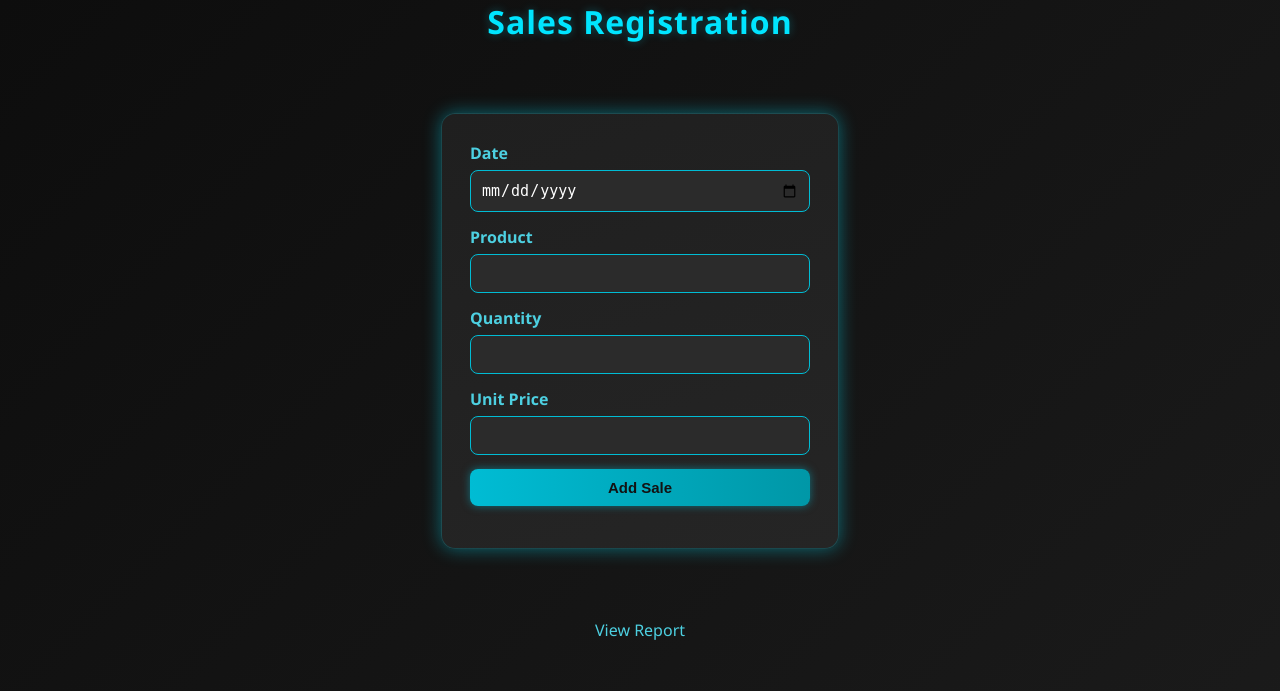
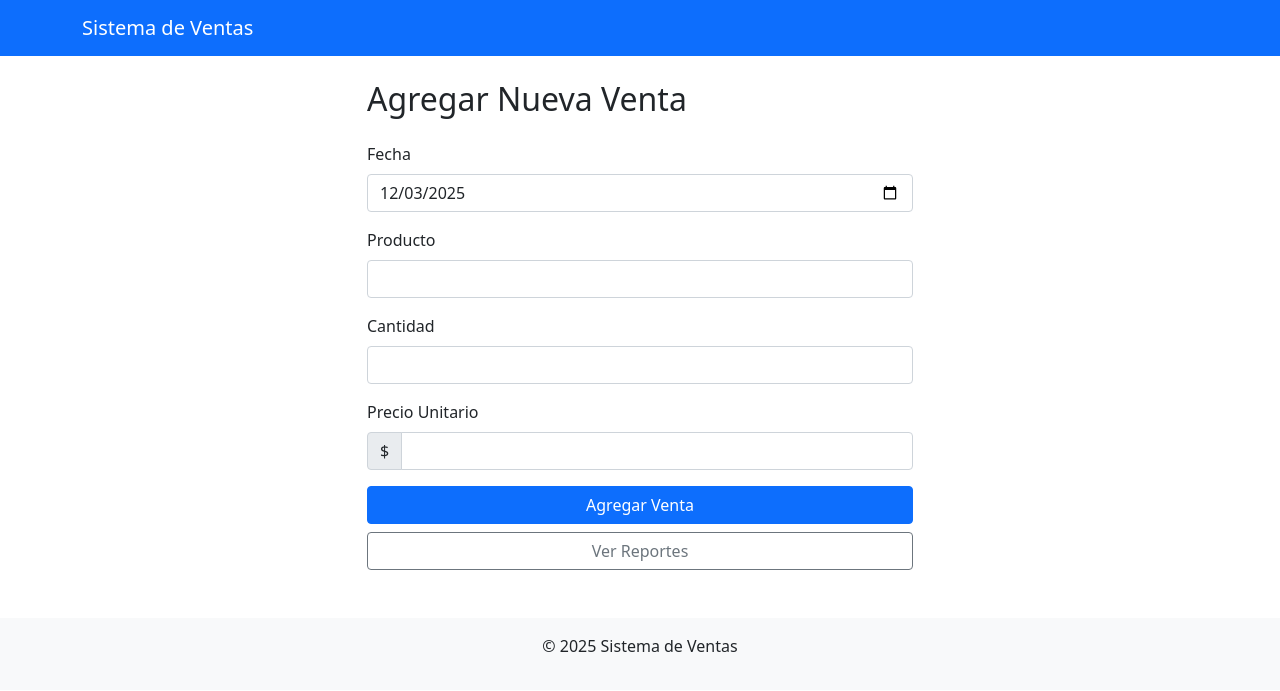
Before and after one commit to bracvo/flask-ventas, a Flask app: page / in a window 1280 px wide. Shown: the top 691 px of the page. Run offline with Flask 3, Linux system fonts and the light colour scheme.

Commit message:
feat: versión completa mejorada del sistema de ventas
- Corrección de errores 'zip is undefined'
- Sistema de backup automático
- API RESTful integrada
- Estadísticas detalladas
- Mejor validación de datos
- Templates actualizados

```diff
--- a/app.py
+++ b/app.py
@@ -1,86 +1,293 @@
-from flask import Flask, render_template, request, redirect, url_for
+from flask import Flask, render_template, request, redirect, url_for, flash, jsonify
 import pandas as pd
 import os
+from datetime import datetime, date
+import logging
+from typing import Dict, List, Optional, Tuple
+from dataclasses import dataclass
 
+# Configuración
 app = Flask(__name__)
+app.secret_key = os.environ.get('SECRET_KEY', 'dev-secret-key-123')
 SALES_FILE = 'sales.xlsx'
+BACKUP_DIR = 'backups'
+REQUIRED_COLUMNS = ['Date', 'Product', 'Quantity', 'Unit Price']
 
-def create_empty_file():
-    """Create an empty Excel file with the correct columns if it doesn’t exist."""
-    if not os.path.exists(SALES_FILE):
-        df = pd.DataFrame(columns=['Date', 'Product', 'Quantity', 'Unit Price'])
-        df.to_excel(SALES_FILE, index=False)
+# Configurar logging
+logging.basicConfig(level=logging.INFO)
+logger = logging.getLogger(__name__)
 
+# Modelos de datos
+@dataclass
+class SaleRecord:
+    """Clase para representar un registro de venta"""
+    date: str
+    product: str
+    quantity: int
+    unit_price: float
+
+    def to_dict(self) -> Dict:
+        """Convertir a diccionario"""
+        return {
+            'Date': self.date,
+            'Product': self.product,
+            'Quantity': self.quantity,
+            'Unit Price': self.unit_price
+        }
+
+    @property
+    def total(self) -> float:
+        """Calcular el total de la venta"""
+        return self.quantity * self.unit_price
+
+class SalesDataManager:
+    """Gestor de datos de ventas"""
+
+    def __init__(self, file_path: str):
+        self.file_path = file_path
+        self.ensure_file_exists()
+
+    def ensure_file_exists(self) -> None:
+        """Crear archivo si no existe"""
+        if not os.path.exists(self.file_path):
+            # Solo crear directorios si la ruta contiene subdirectorios
+            dir_path = os.path.dirname(self.file_path)
+            if dir_path and not os.path.exists(dir_path):
+                os.makedirs(dir_path, exist_ok=True)
+
+            df = pd.DataFrame(columns=REQUIRED_COLUMNS)
+            df.to_excel(self.file_path, index=False)
+            logger.info(f"Archivo creado: {self.file_path}")
+
+    def read_data(self) -> pd.DataFrame:
+        """Leer datos del archivo"""
+        try:
+            df = pd.read_excel(self.file_path, engine='openpyxl')
+            # Validar columnas requeridas
+            for col in REQUIRED_COLUMNS:
+                if col not in df.columns:
+                    raise ValueError(f"Columna faltante: {col}")
+            return df
+        except Exception as e:
+            logger.error(f"Error leyendo archivo: {e}")
+            return pd.DataFrame(columns=REQUIRED_COLUMNS)
+
+    def add_sale(self, sale: SaleRecord) -> bool:
+        """Agregar una nueva venta"""
+        try:
+            df = self.read_data()
+
+            # Validar datos
+            if not self._validate_sale_data(sale):
+                return False
+
+            # Agregar nuevo registro
+            new_row = sale.to_dict()
+            df = pd.concat([df, pd.DataFrame([new_row])], ignore_index=True)
+
+            # Guardar
+            df.to_excel(self.file_path, index=False)
+
+            # Crear backup periódico
+            self._create_backup_if_needed()
+
+            logger.info(f"Venta agregada: {sale.product} - Cantidad: {sale.quantity}")
+            return True
+
+        except Exception as e:
+            logger.error(f"Error agregando venta: {e}")
+            return False
+
+    def _validate_sale_data(self, sale: SaleRecord) -> bool:
+        """Validar datos de la venta"""
+        try:
+            # Validar fecha
+            datetime.strptime(sale.date, '%Y-%m-%d')
+
+            # Validar cantidades
+            if sale.quantity <= 0:
+                raise ValueError("La cantidad debe ser mayor a 0")
+
+            if sale.unit_price <= 0:
+                raise ValueError("El precio unitario debe ser mayor a 0")
+
+            return True
+
+        except ValueError as e:
+            logger.warning(f"Datos inválidos: {e}")
+            return False
+
+    def _create_backup_if_needed(self) -> None:
+        """Crear backup del archivo"""
+        try:
+            # Asegurar que existe el directorio de backups
+            if not os.path.exists(BACKUP_DIR):
+                os.makedirs(BACKUP_DIR, exist_ok=True)
+
+            today = date.today().isoformat()
+            backup_file = os.path.join(BACKUP_DIR, f"sales_backup_{today}.xlsx")
+
+            # Crear backup solo una vez al día
+            if not os.path.exists(backup_file):
+                import shutil
+                shutil.copy2(self.file_path, backup_file)
+                logger.info(f"Backup creado: {backup_file}")
+
+        except Exception as e:
+            logger.error(f"Error creando backup: {e}")
+
+    def get_sales_summary(self) -> Dict:
+        """Obtener resumen de ventas"""
+        df = self.read_data()
+
+        if df.empty:
+            return {
+                'total_sales': 0,
+                'best_selling_product': 'No hay datos',
+                'daily_sales': {'dates': [], 'totals': []},
+                'sales_by_product': [],
+                'all_sales': [],
+                'stats': {
+                    'total_transactions': 0,
+                    'avg_sale_value': 0,
+                    'total_quantity': 0,
+                    'unique_products': 0
+                }
+            }
+
+        # Limpiar y preparar datos
+        df['Quantity'] = pd.to_numeric(df['Quantity'], errors='coerce').fillna(0)
+        df['Unit Price'] = pd.to_numeric(df['Unit Price'], errors='coerce').fillna(0)
+        df['Total Sale'] = df['Quantity'] * df['Unit Price']
+        df['Date'] = pd.to_datetime(df['Date'], errors='coerce')
+
+        # Calcular estadísticas
+        total_sales = float(df['Total Sale'].sum())
+
+        # Mejor producto vendido por cantidad
+        product_sales = df.groupby('Product')['Quantity'].sum()
+        best_selling_product = product_sales.idxmax() if not product_sales.empty else 'N/A'
+
+        # Ventas diarias
+        daily_sales = df.groupby(df['Date'].dt.date)['Total Sale'].sum().sort_index()
+
+        # Ventas por producto
+        sales_by_product = df.groupby('Product').agg({
+            'Quantity': 'sum',
+            'Total Sale': 'sum'
+        }).reset_index()
+
+        # Todas las ventas para la tabla detallada
+        all_sales = []
+        for _, row in df.iterrows():
+            all_sales.append({
+                'date': row['Date'].strftime('%Y-%m-%d') if hasattr(row['Date'], 'strftime') else str(row['Date']),
+                'product': row['Product'],
+                'quantity': int(row['Quantity']),
+                'unit_price': float(row['Unit Price']),
+                'total': float(row['Total Sale'])
+            })
+
+        # Estadísticas adicionales
+        avg_sale_value = float(df['Total Sale'].mean()) if not df.empty else 0
+        total_quantity = int(df['Quantity'].sum())
+
+        return {
+            'total_sales': round(total_sales, 2),
+            'best_selling_product': best_selling_product,
+            'daily_sales': {
+                'dates': [d.isoformat() for d in daily_sales.index],
+                'totals': [round(float(x), 2) for x in daily_sales.values]
+            },
+            'sales_by_product': [
+                {
+                    'product': row['Product'],
+                    'quantity': int(row['Quantity']),
+                    'total': round(float(row['Total Sale']), 2)
+                }
+                for _, row in sales_by_product.iterrows()
+            ],
+            'all_sales': all_sales,
+            'stats': {
+                'total_transactions': len(df),
+                'avg_sale_value': round(avg_sale_value, 2),
+                'total_quantity': total_quantity,
+                'unique_products': df['Product'].nunique()
+            }
+        }
+
+# Inicializar gestor de datos
+sales_manager = SalesDataManager(SALES_FILE)
+
+# Rutas
 @app.route('/', methods=['GET', 'POST'])
 def index():
+    """Página principal para agregar ventas"""
     if request.method == 'POST':
-        date = request.form['fecha']
-        product = request.form['producto']
-        quantity = int(request.form['cantidad'])
-        price = float(request.form['precio'])
+        try:
+            # Validar campos requeridos
+            required_fields = ['fecha', 'producto', 'cantidad', 'precio']
+            for field in required_fields:
+                if not request.form.get(field):
+                    flash(f'El campo {field} es requerido', 'error')
+                    return render_template('index.html')
 
-        create_empty_file()
-        df = pd.read_excel(SALES_FILE, engine='openpyxl')
+            # Crear objeto SaleRecord
+            sale = SaleRecord(
+                date=request.form['fecha'],
+                product=request.form['producto'].strip(),
+                quantity=int(request.form['cantidad']),
+                unit_price=float(request.form['precio'])
+            )
 
-        new_entry = pd.DataFrame([{
-            'Date': date,
-            'Product': product,
-            'Quantity': quantity,
-            'Unit Price': price
-        }])
+            # Agregar venta
+            if sales_manager.add_sale(sale):
+                flash('Venta agregada exitosamente', 'success')
+                return redirect(url_for('report'))
+            else:
+                flash('Error al agregar la venta. Verifica los datos.', 'error')
 
-        df = pd.concat([df, new_entry], ignore_index=True)
-        df.to_excel(SALES_FILE, index=False)
+        except ValueError as e:
+            flash(f'Error en los datos: {str(e)}', 'error')
+        except Exception as e:
+            logger.error(f"Error procesando formulario: {e}")
+            flash('Ocurrió un error inesperado', 'error')
 
-        return redirect(url_for('report'))
-
-    return render_template('index.html')
+    # Fecha por defecto para el formulario (hoy)
+    default_date = date.today().isoformat()
+    return render_template('index.html', default_date=default_date)
 
 @app.route('/reporte')
 def report():
-    create_empty_file()
-    df = pd.read_excel(SALES_FILE, engine='openpyxl')
+    """Página de reportes"""
+    try:
+        summary = sales_manager.get_sales_summary()
+        return render_template('reporte.html', **summary)
+    except Exception as e:
+        logger.error(f"Error generando reporte: {e}")
+        flash('Error al generar el reporte', 'error')
+        return redirect(url_for('index'))
 
-    if df.empty:
-        return "No data available to display."
+@app.errorhandler(404)
+def page_not_found(e):
+    """Manejador de error 404"""
+    return render_template('404.html'), 404
 
-    # Ensure data types and calculate totals
-    df['Quantity'] = pd.to_numeric(df['Quantity'], errors='coerce').fillna(0)
-    df['Unit Price'] = pd.to_numeric(df['Unit Price'], errors='coerce').fillna(0)
+@app.errorhandler(500)
+def internal_server_error(e):
+    """Manejador de error 500"""
+    logger.error(f"Error 500: {e}")
+    return render_template('500.html'), 500
 
-    df['Total Sale'] = df['Quantity'] * df['Unit Price']
-
-    total_sales = float(df['Total Sale'].sum())
-    best_selling_product = df.groupby('Product')['Quantity'].sum().idxmax()
-
-    # Daily sales summary
-    daily_sales = df.groupby('Date')['Total Sale'].sum().sort_index()
-
-    # Detailed data per date
-    sales_detail = (
-        df.groupby(['Date', 'Product'])['Total Sale']
-        .sum()
-        .reset_index()
-    )
-
-    detail_per_date = {}
-    for _, row in sales_detail.iterrows():
-        date = str(row['Date'])
-        product = str(row['Product'])
-        amount = float(row['Total Sale'])
-        detail_per_date.setdefault(date, []).append({'product': product, 'value': amount})
-
-    dates = [str(f) for f in daily_sales.index.tolist()]
-    totals = [float(x) for x in daily_sales.values.tolist()]
-
-    return render_template(
-        'reporte.html',
-        total_sales=round(total_sales, 2),
-        best_selling_product=best_selling_product,
-        dates=dates,
-        totals=totals,
-        detail_per_date=detail_per_date
-    )
+@app.context_processor
+def utility_processor():
+    """Procesador de contexto para funciones útiles en templates"""
+    return {
+        'current_year': datetime.now().year,
+        'format_currency': lambda x: f"${x:,.2f}",
+        'format_date': lambda d: d.strftime('%d/%m/%Y') if hasattr(d, 'strftime') else str(d),
+        'zip': zip  # Agregar función zip para Jinja2
+    }
 
 if __name__ == '__main__':
-    app.run()
+    app.run(debug=True, port=5000)
--- /dev/null
+++ b/templates/base.html
@@ -0,0 +1,46 @@
+<!DOCTYPE html>
+<html lang="es">
+<head>
+    <meta charset="UTF-8">
+    <meta name="viewport" content="width=device-width, initial-scale=1.0">
+    <title>{% block title %}Sistema de Ventas{% endblock %}</title>
+    <link rel="stylesheet" href="https://cdn.jsdelivr.net/npm/bootstrap@5.1.3/dist/css/bootstrap.min.css">
+    <style>
+        .flash-messages { margin: 20px 0; }
+        .stat-card { border-radius: 10px; padding: 20px; margin-bottom: 20px; }
+    </style>
+</head>
+<body>
+    <nav class="navbar navbar-expand-lg navbar-dark bg-primary">
+        <div class="container">
+            <a class="navbar-brand" href="{{ url_for('index') }}">Sistema de Ventas</a>
+        </div>
+    </nav>
+
+    <div class="container mt-4">
+        {% with messages = get_flashed_messages(with_categories=true) %}
+            {% if messages %}
+                <div class="flash-messages">
+                    {% for category, message in messages %}
+                        <div class="alert alert-{{ category }} alert-dismissible fade show">
+                            {{ message }}
+                            <button type="button" class="btn-close" data-bs-dismiss="alert"></button>
+                        </div>
+                    {% endfor %}
+                </div>
+            {% endif %}
+        {% endwith %}
+
+        {% block content %}{% endblock %}
+    </div>
+
+    <footer class="mt-5 py-3 bg-light text-center">
+        <div class="container">
+            <p>&copy; {{ current_year }} Sistema de Ventas</p>
+        </div>
+    </footer>
+
+    <script src="https://cdn.jsdelivr.net/npm/bootstrap@5.1.3/dist/js/bootstrap.bundle.min.js"></script>
+    {% block scripts %}{% endblock %}
+</body>
+</html>
--- a/templates/index.html
+++ b/templates/index.html
@@ -1,25 +1,47 @@
-<html>
-<body>
-    <link rel="stylesheet" href="{{ url_for('static', filename='style.css') }}">
+{% extends "base.html" %}
 
-<h1>Sales Registration</h1>
+{% block title %}Agregar Venta{% endblock %}
 
-<form method="POST">
-    <label for="fecha">Date</label>
-    <input type="date" id="fecha" name="fecha" required>
+{% block content %}
+<div class="row">
+    <div class="col-md-6 offset-md-3">
+        <h2 class="mb-4">Agregar Nueva Venta</h2>
 
-    <label for="producto">Product</label>
-    <input type="text" id="producto" name="producto" required>
+        <form method="POST" action="{{ url_for('index') }}">
+            <div class="mb-3">
+                <label for="fecha" class="form-label">Fecha</label>
+                <input type="date" class="form-control" id="fecha" name="fecha"
+                       value="{{ default_date }}" required>
+            </div>
 
-    <label for="cantidad">Quantity</label>
-    <input type="number" id="cantidad" name="cantidad" required>
+            <div class="mb-3">
+                <label for="producto" class="form-label">Producto</label>
+                <input type="text" class="form-control" id="producto" name="producto"
+                       required maxlength="100">
+            </div>
 
-    <label for="precio">Unit Price</label>
-    <input type="number" id="precio" name="precio" step="0.01" required>
+            <div class="mb-3">
+                <label for="cantidad" class="form-label">Cantidad</label>
+                <input type="number" class="form-control" id="cantidad" name="cantidad"
+                       min="1" required>
+            </div>
 
-    <button type="submit">Add Sale</button>
-</form>
+            <div class="mb-3">
+                <label for="precio" class="form-label">Precio Unitario</label>
+                <div class="input-group">
+                    <span class="input-group-text">$</span>
+                    <input type="number" step="0.01" class="form-control"
+                           id="precio" name="precio" min="0.01" required>
+                </div>
+            </div>
 
-<a href="/reporte">View Report</a>
-</body>
-</html>
+            <div class="d-grid gap-2">
+                <button type="submit" class="btn btn-primary">Agregar Venta</button>
+                <a href="{{ url_for('report') }}" class="btn btn-outline-secondary">
+                    Ver Reportes
+                </a>
+            </div>
+        </form>
+    </div>
+</div>
+{% endblock %}
```
Also changed, not shown: templates/404.html (added, +12 -0 lines), templates/500.html (added, +12 -0 lines), templates/reporte.html (+107 -83 lines), README.md, 2 other files.
